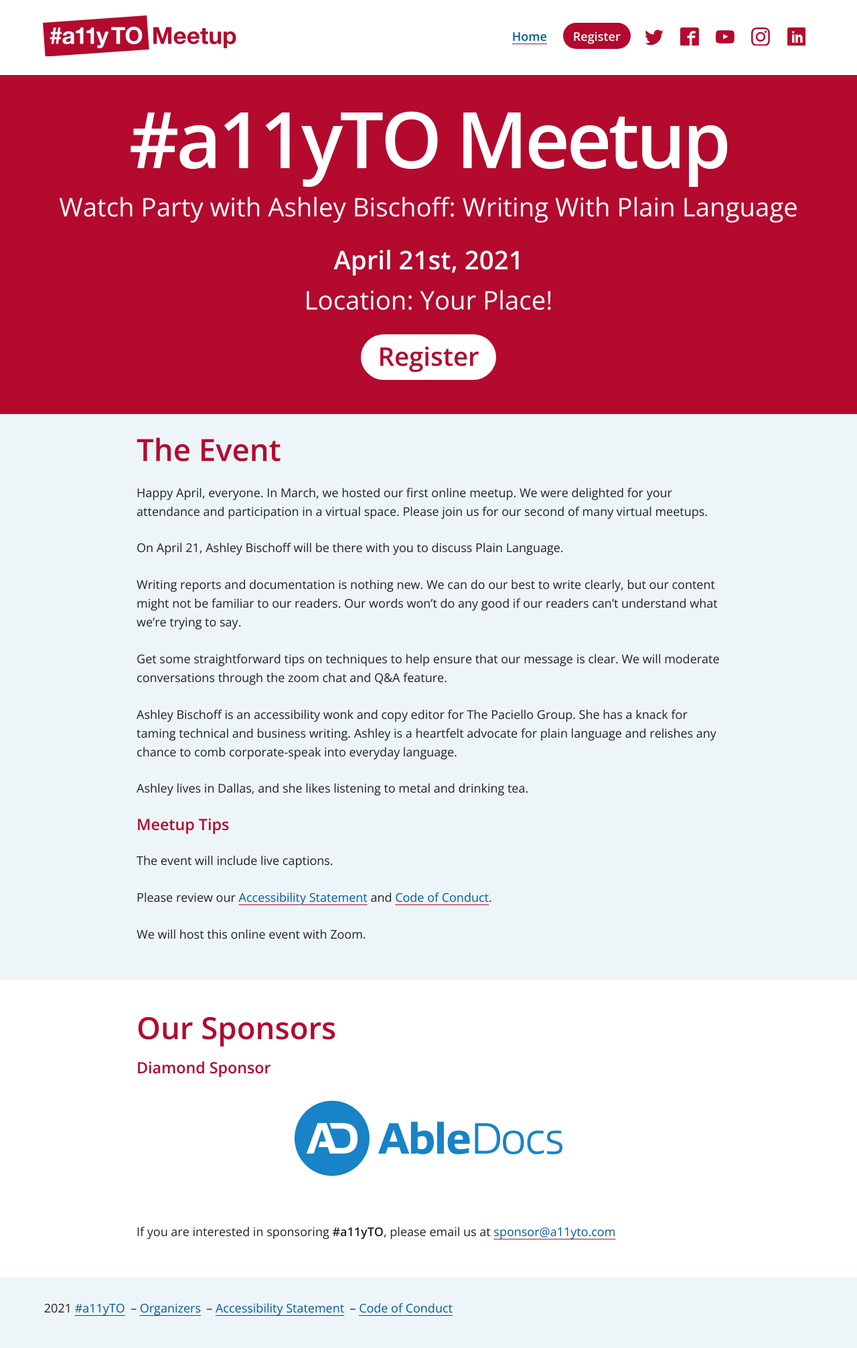
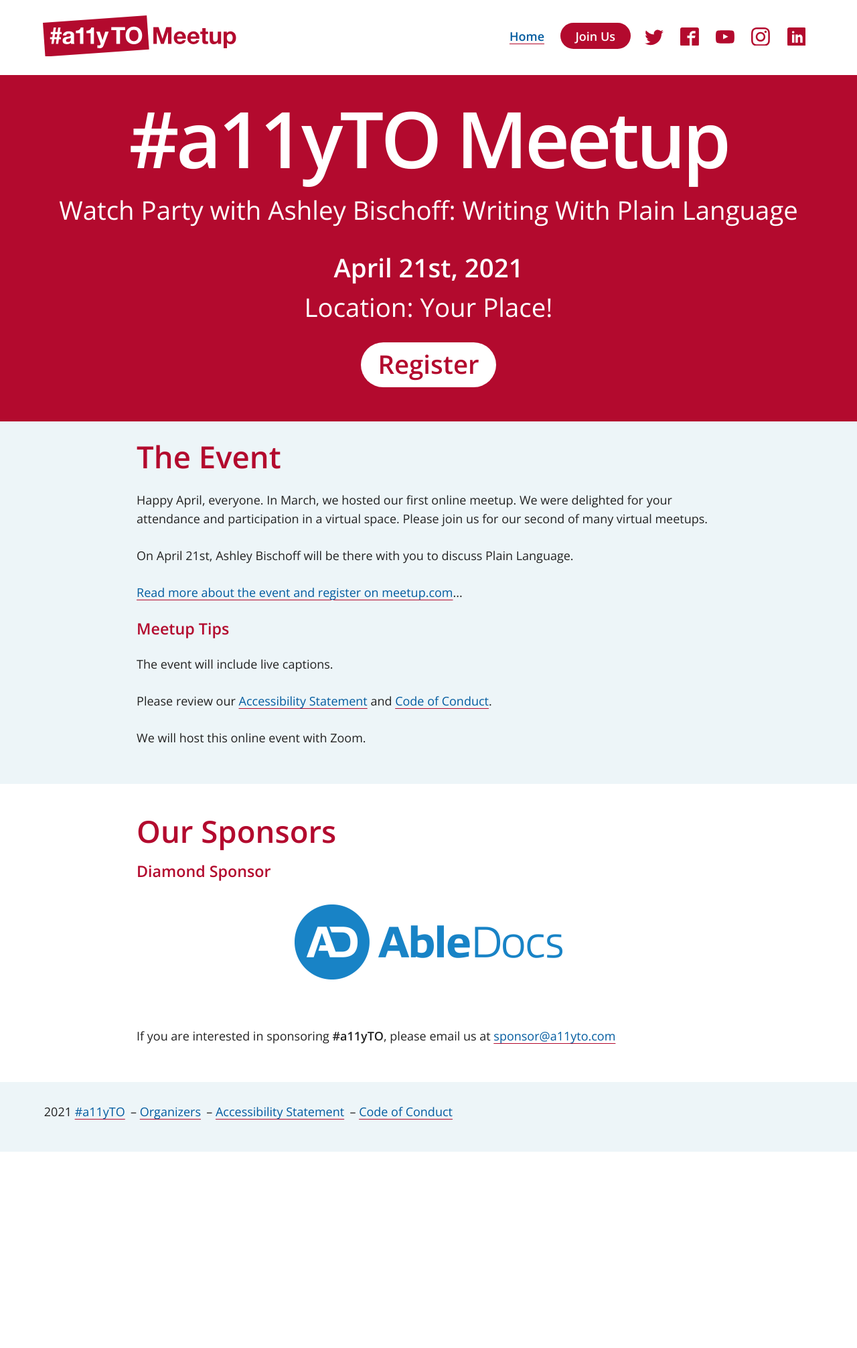
Before and after one commit to a11yTO/static-meetup-site, a Jekyll site: the page built from index.html, in a window 1280 px wide. Shown: the whole page at 67% size. Built offline with Jekyll 4.4.1, drawn with Linux system fonts in a browser that asks for light colours; after the commit the page ends 1719 px from its top, so only the background shows below that.

Commit message:
A few specific changes based on feedback

```diff
--- a/_includes/header.html
+++ b/_includes/header.html
@@ -28,7 +28,7 @@
 </head>
 
 <body{% if page.id %} class="{{ page.id }}" {% endif %}>
-  {% if jekyll.environment == 'stage' %}<p class="attention" role="alert">This is a preview of our site. <a href="https://camp.a11yto.com">View the live content</a>.</p>{% endif %}
+  {% if jekyll.environment == 'stage' %}<p class="attention" role="alert">This is a preview of our site. <a href="https://meetup.a11yto.com">View the live content</a>.</p>{% endif %}
   <header class="site-header">
     <div class="branding">{%- include logo.html -%}</div>
     <nav id="site-navigation" class="main-nav-menu">
@@ -37,7 +37,7 @@
           <a {% if page.id=='home' %}class="current-page" {% endif %} href="/">Home</a>
         </li>
         <li class="tickets">
-          <a href="https://www.meetup.com/a11yTO/events/277164007/" target="_blank">Register</a>
+          <a href="https://www.meetup.com/a11yTO/" target="_blank">Join Us</a>
         </li>
         <li class="social">
           <ul class="social-icons">
--- a/index.html
+++ b/index.html
@@ -9,11 +9,8 @@
 <h2>The Event</h2>
 
 <p>Happy April, everyone. In March, we hosted our first online meetup. We were delighted for your attendance and participation in a virtual space. Please join us for our second of many virtual meetups.</p>
-<p>On April 21, Ashley Bischoff will be there with you to discuss Plain Language.</p>
-<p>Writing reports and documentation is nothing new. We can do our best to write clearly, but our content might not be familiar to our readers. Our words won’t do any good if our readers can’t understand what we’re trying to say.</p>
-<p>Get some straightforward tips on techniques to help ensure that our message is clear. We will moderate conversations through the zoom chat and Q&A feature.</p>
-<p>Ashley Bischoff is an accessibility wonk and copy editor for The Paciello Group. She has a knack for taming technical and business writing. Ashley is a heartfelt advocate for plain language and relishes any chance to comb corporate-speak into everyday language.</p>
-<p>Ashley lives in Dallas, and she likes listening to metal and drinking tea.</p>
+<p>On April 21st, Ashley Bischoff will be there with you to discuss Plain Language.</p>
+<p><a href="https://www.meetup.com/a11yTO/events/277164007/" target="_blank">Read more about the event and register on meetup.com</a>...</p>
 <h3 class="sub-head">Meetup Tips</h3>
 <p>The event will include live captions.</p>
 <p>Please review our <a href="/accessibility-statement">Accessibility Statement</a> and <a href="/code-of-conduct">Code of Conduct</a>.</p>
```
Also changed, not shown: styles.scss (+4 -3 lines), styles.css, 1 other file.
